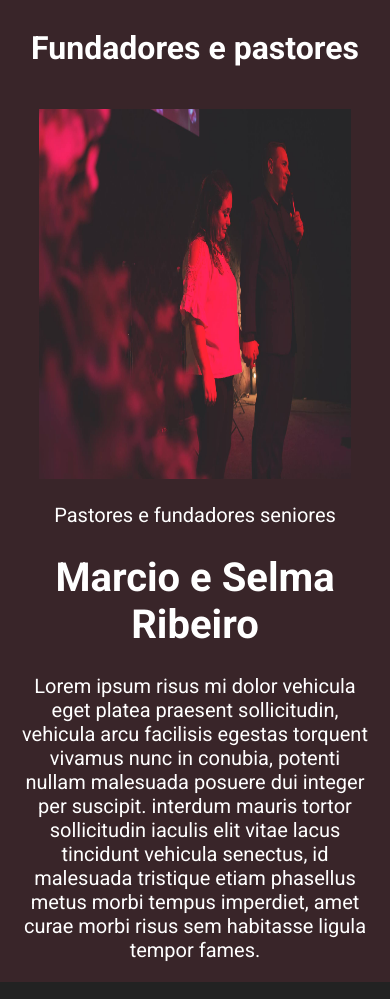
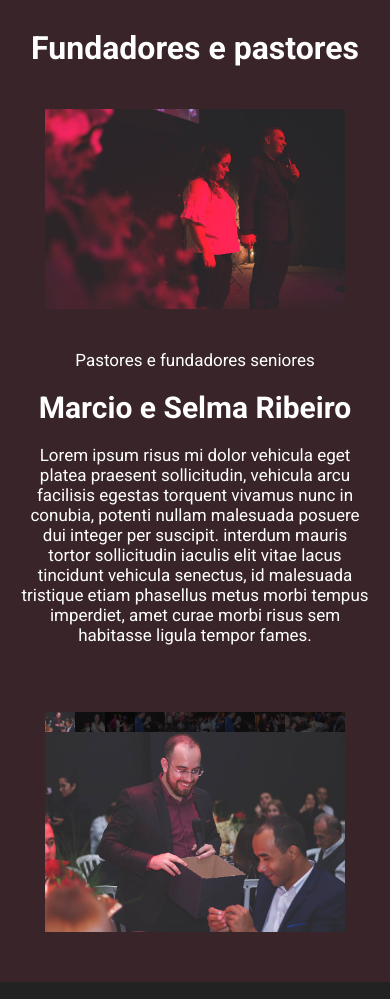
Before and after one commit to tiago002pro/Renascer_site, a plain HTML site: page Assets/pages/quem_somos.html in a window 390 px wide. Shown: the part 42-1041 px from the top of the page. Drawn offline with nearby package versions, Linux system fonts and the light colour scheme; a script that the page names is missing.

Commit message:
Carousel images - page quem_somos

```diff
--- a/Assets/pages/assets/css/quem_somos.css
+++ b/Assets/pages/assets/css/quem_somos.css
@@ -8,6 +8,10 @@ html, body {
     box-sizing: border-box;
     font-family: 'Roboto', sans-serif;
     background-color: rgb(57 37 41);
+}
+body {
+    display: grid;
+    place-items: center;
 }
 
 .conteudo_page {
@@ -25,17 +29,17 @@ html, body {
     margin-bottom: 60px;
 }
 .conteudo_page .image {
-    width: 50%;
     float: left;
     text-align: center;
+    margin-right: 20px;
 }
 .image img {
-    height: 370px;
+    height: 350px;
 }
 .conteudo_page .description {
     color: #FFF;
     text-align: justify;
-    font-size: 20px;
+    font-size: 17px;
 }
 @media (max-width: 425px) {
     .conteudo_page {
@@ -53,15 +57,91 @@ html, body {
     }
     .conteudo_page .image {
         width: 100%;
+        margin-bottom: 20px;
         /* background-color: red; */
     }
     .image img {
-        width: 80%;
-        /* height: 100px; */
+        height: 200px;
     }
     .conteudo_page .description {
         text-align: center;
         margin-left: 20px;
         margin-right: 20px;
     }
+    .conteudo_page .description h1{
+        font-size: 30px;
+    }
 }
+
+/* Carousel de imagens */
+#container {
+    width: 700px;
+    height: auto;
+    margin-top: 50px;
+    margin-bottom: 50px;
+    background-color: #000;
+}
+.principal {
+    width: 700px;
+    height: auto;
+    overflow: hidden;
+}
+.slide {
+    display: flex;
+    width: 1000%;
+    transition: all .8s;
+}
+label img {
+    width: 70px;
+    cursor: pointer;
+    float: left;
+    opacity: 0.3;
+    transition: all .4s;
+}
+input[name="grupo"] {
+    display: none;
+}
+input[name="grupo"]:checked + label img {
+    opacity: 9;
+}
+#slide_2:checked ~ .principal .slide {
+    margin-left: -100%;
+}
+#slide_3:checked ~ .principal .slide {
+    margin-left: -200%;
+}
+#slide_4:checked ~ .principal .slide {
+    margin-left: -300%;
+}
+#slide_5:checked ~ .principal .slide {
+    margin-left: -400%;
+}
+#slide_6:checked ~ .principal .slide {
+    margin-left: -500%;
+}
+#slide_7:checked ~ .principal .slide {
+    margin-left: -600%;
+}
+#slide_8:checked ~ .principal .slide {
+    margin-left: -700%;
+}
+#slide_9:checked ~ .principal .slide {
+    margin-left: -800%;
+}
+#slide_10:checked ~ .principal .slide {
+    margin-left: -900%;
+}
+@media (max-width: 425px) {
+    #container {
+        width: 300px;
+    }
+    .principal {
+        width: 300px;
+    }
+    .slide img {
+        width: 300px;
+    }
+    label img {
+        width: 30px;
+    }
+}
--- a/Assets/pages/culto_ao_vivo.html
+++ b/Assets/pages/culto_ao_vivo.html
@@ -35,6 +35,11 @@
 
     <div class="banner">
         <h1>PÁGINA CULTO AO VIVO</h1>
+
+        <div class="video-slider">
+            <div class="slide">
+                <iframe class="video" src="https://www.youtube.com/watch?v=91hHw1YPqxE"></iframe>
+            </div>
     </div>
 
     <div class="footer">
@@ -55,5 +60,6 @@
 
     <script src="https://code.jquery.com/jquery-2.2.4.min.js"></script>
     <script src="../js/style_pages.js"></script>
+    <script src="assets/js/culto_ao_vivo.js"></script>
 </body>
 </html>
--- a/Assets/pages/quem_somos.html
+++ b/Assets/pages/quem_somos.html
@@ -54,6 +54,44 @@
         </div>
     </div>
 
+    <div id="container">
+        <input type="radio" id="slide_1" name="grupo" checked>
+        <label for="slide_1"><img src="./assets/images/carousel_1.jpg"></label>
+        <input type="radio" id="slide_2" name="grupo">
+        <label for="slide_2"><img src="./assets/images/carousel_2.jpg"></label>
+        <input type="radio" id="slide_3" name="grupo">
+        <label for="slide_3"><img src="./assets/images/carousel_3.jpg"></label>
+        <input type="radio" id="slide_4" name="grupo">
+        <label for="slide_4"><img src="./assets/images/carousel_4.jpg"></label>
+        <input type="radio" id="slide_5" name="grupo">
+        <label for="slide_5"><img src="./assets/images/carousel_5.jpg"></label>
+        <input type="radio" id="slide_6" name="grupo">
+        <label for="slide_6"><img src="./assets/images/carousel_6.jpg"></label>
+        <input type="radio" id="slide_7" name="grupo">
+        <label for="slide_7"><img src="./assets/images/carousel_7.jpg"></label>
+        <input type="radio" id="slide_8" name="grupo">
+        <label for="slide_8"><img src="./assets/images/carousel_8.jpg"></label>
+        <input type="radio" id="slide_9" name="grupo">
+        <label for="slide_9"><img src="./assets/images/carousel_9.jpg"></label>
+        <input type="radio" id="slide_10" name="grupo">
+        <label for="slide_10"><img src="./assets/images/carousel_10.jpg"></label>
+
+        <div class="principal">
+            <div class="slide">
+                <img src="./assets/images/carousel_1.jpg" width="700">
+                <img src="./assets/images/carousel_2.jpg" width="700">
+                <img src="./assets/images/carousel_3.jpg" width="700">
+                <img src="./assets/images/carousel_4.jpg" width="700">
+                <img src="./assets/images/carousel_5.jpg" width="700">
+                <img src="./assets/images/carousel_6.jpg" width="700">
+                <img src="./assets/images/carousel_7.jpg" width="700">
+                <img src="./assets/images/carousel_8.jpg" width="700">
+                <img src="./assets/images/carousel_9.jpg" width="700">
+                <img src="./assets/images/carousel_10.jpg" width="700">
+            </div>
+        </div>
+    </div>
+
     <div class="footer">
 
         <div class="social_media">
@@ -72,5 +110,6 @@
 
     <script src="https://code.jquery.com/jquery-2.2.4.min.js"></script>
     <script src="../js/style_pages.js"></script>
+    <script src="./assets/js/quem_somos.js"></script>
 </body>
 </html>
```
Also changed, not shown: Assets/images/home_video.jpg (deleted), Assets/pages/assets/images/carousel_1.jpg (renamed from Assets/images/carousel_2.jpg), Assets/pages/assets/images/carousel_10.jpg (added), Assets/pages/assets/images/carousel_2.jpg (renamed from Assets/images/carousel_3.jpg), Assets/pages/assets/images/carousel_3.jpg (added), Assets/pages/assets/images/carousel_4.jpg (renamed from Assets/images/carousel_4.jpg), Assets/pages/assets/images/carousel_5.jpg (renamed from Assets/images/carousel_5.jpg), Assets/pages/assets/images/carousel_6.jpg (added), Assets/pages/assets/images/carousel_7.jpg (added), Assets/pages/assets/images/carousel_8.jpg (added), Assets/pages/assets/images/carousel_9.jpg (added), Assets/pages/assets/js/culto_ao_vivo.js (added).
